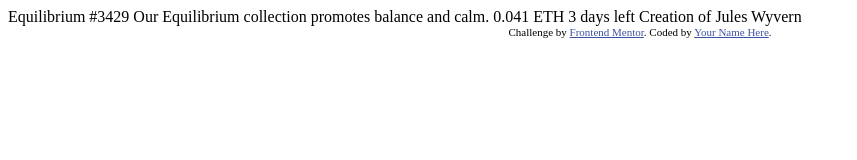
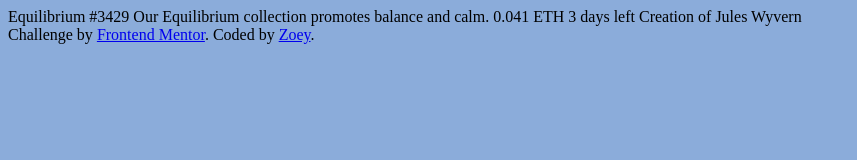
Before and after one commit to zoeytang/nft-preview-card-component-main, a plain HTML site: page index.html in a window 1280 px wide. Shown: the whole page, without its empty margins (0-857 px from the left). Drawn offline with Linux system fonts and the light colour scheme.

Commit message:
added style.css

```diff
--- a/index.html
+++ b/index.html
@@ -8,11 +8,7 @@
 
   <title>Frontend Mentor | NFT preview card component</title>
 
-  <!-- Feel free to remove these styles or customise in your own stylesheet 👍 -->
-  <style>
-    .attribution { font-size: 11px; text-align: center; }
-    .attribution a { color: hsl(228, 45%, 44%); }
-  </style>
+  <link href="style.css" rel="stylesheet" type="text/css"></link>
 </head>
 <body>
 
@@ -25,9 +21,19 @@
 
   Creation of Jules Wyvern
 
+<!--
+  TODO:
+  - wrap the entire contents of the card in either a section or main (research which one is better)
+  - make sure body and html tag have height of 100%
+  - to center the main/center element, apply flexbox to the body (understand centering using link)
+  - look at designs, break down into chunks how it needs to be designed, what elements should be where
+  - apply the different styles, pictures and colors to the content
+
+-->
+
   <div class="attribution">
     Challenge by <a href="https://www.frontendmentor.io?ref=challenge" target="_blank">Frontend Mentor</a>.
-    Coded by <a href="#">Your Name Here</a>.
+    Coded by <a href="#">Zoey</a>.
   </div>
 </body>
 </html>
--- /dev/null
+++ b/style.css
@@ -0,0 +1,7 @@
+:root {
+    --soft-blue: hsl(215, 51%, 70%);
+}
+
+body {
+    background-color: var(--soft-blue);
+}
```
